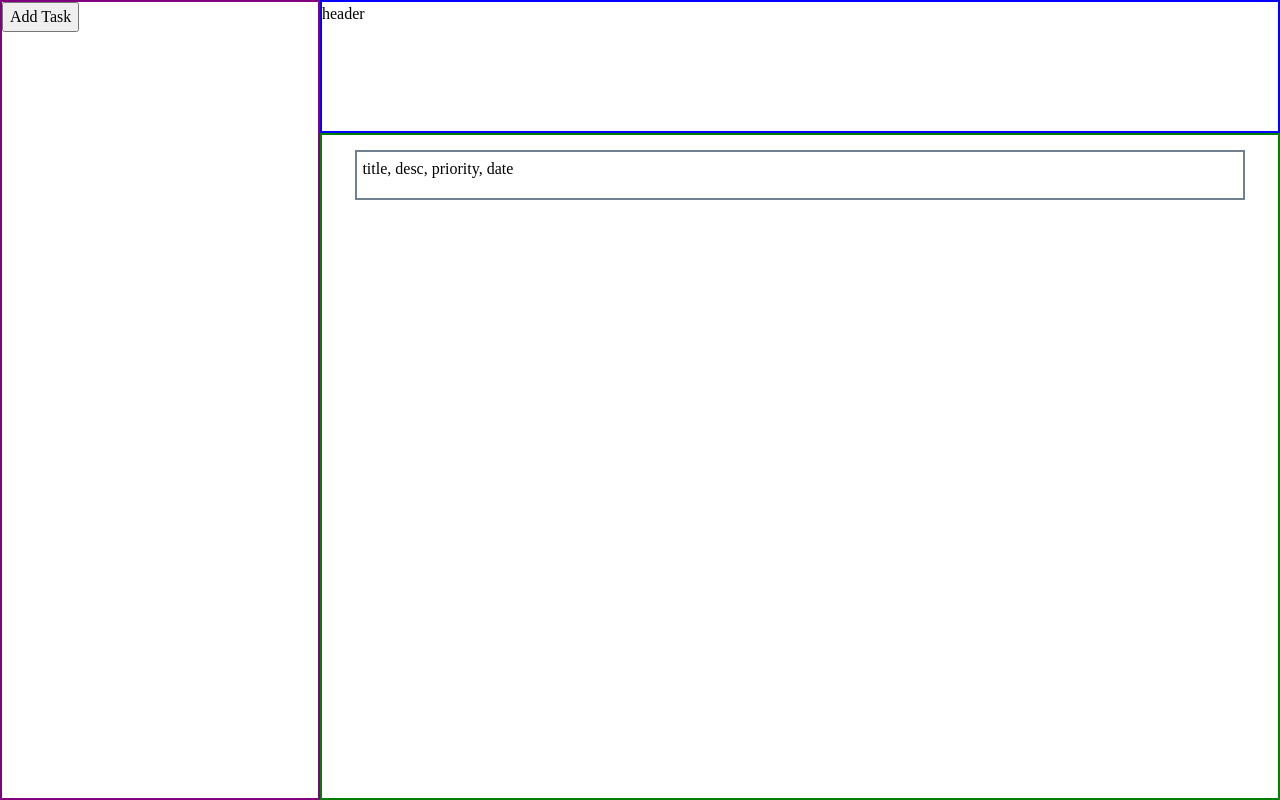
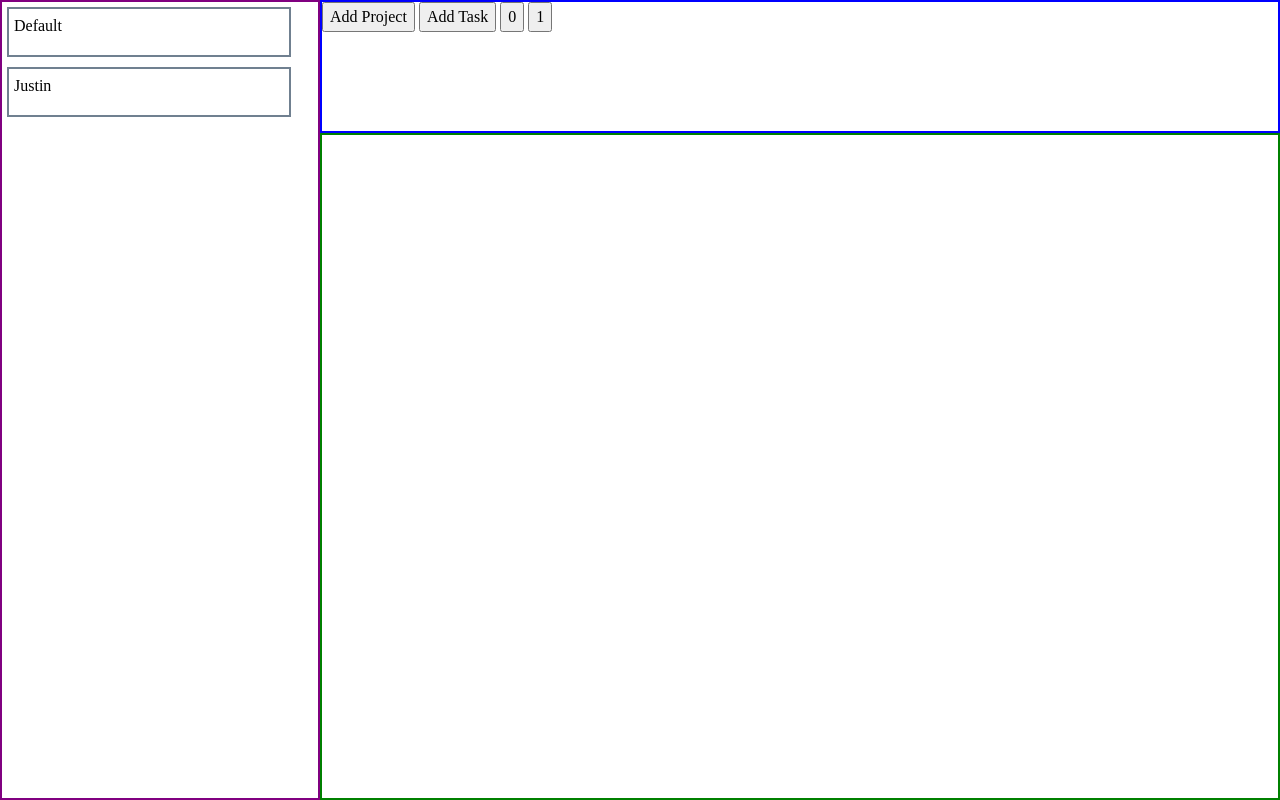
Before and after one commit to JuicetenG/todo-list, a website built with webpack: page src/template.html in a window 1280 px wide. Built offline with nearby package versions, Linux system fonts and the light colour scheme.

Commit message:
add DOM functionality to display projects. Test changing between projects to make sure the correct todos display

```diff
--- a/src/actions.js
+++ b/src/actions.js
@@ -1,5 +1,6 @@
 import Todo from './todo.js';
 import Project from './project.js';
+import dom from './dom.js';
 
 const actions = (() => {
   const defaultProject = new Project('Default');
@@ -18,6 +19,7 @@ const actions = (() => {
     let newProject = new Project(name);
     currentProject = newProject;
     projects.push(newProject);
+    dom.displayProjects();
   }
 
   function addTodo() {
@@ -29,15 +31,22 @@ const actions = (() => {
     return currentProject;
   }
 
+  function getCurrentProjectName() {
+    return currentProject.name;
+  }
+
+
   function changeProject(index) {
     currentProject = projects[index];
+    dom.displayTodos();
   }
 
   function getProjects() {
     return projects;
   }
 
-  return { initialize, createProject, addTodo, getCurrentProject, getProjects, changeProject };
+  return { initialize, createProject, addTodo, getCurrentProject, getProjects, changeProject,
+          getCurrentProjectName };
 })();
 
 export default actions;
--- a/src/css/style.css
+++ b/src/css/style.css
@@ -14,6 +14,8 @@ body {
 #leftColumn {
   border: solid 2px purple;
   grid-row: 1 / 3;
+  display: flex;
+  flex-direction: column;
 }
 
 #rightColumn {
@@ -31,3 +33,11 @@ body {
   margin: 5px;
   padding: 5px;
 }
+
+.project {
+  height: 50px;
+  width: 90%;
+  border: 2px solid slategray;
+  margin: 5px;
+  padding: 5px;
+}
--- a/src/dom.js
+++ b/src/dom.js
@@ -2,12 +2,14 @@ import actions from './actions.js';
 
 const dom  = (() => {
   const addTaskBtn = document.querySelector("#addTodo");
+  const project0 = document.querySelector('#project0');
+  const project1 = document.querySelector('#project1');
 
   function displayTodos() {
     const todoDisplay = document.querySelector('#rightColumn');
     todoDisplay.textContent = '';
-    let current = actions.getCurrentProject();
-    let currentTodos = current.todos;
+    let currentProject = actions.getCurrentProject();
+    let currentTodos = currentProject.todos;
     for (const todo of currentTodos) {
       let newTodo = document.createElement('div');
       newTodo.textContent = todo.display();
@@ -16,7 +18,17 @@ const dom  = (() => {
     }
   }
 
-
+  function displayProjects() {
+    const projectsDisplay = document.querySelector('#leftColumn');
+    projectsDisplay.textContent = '';
+    let projects = actions.getProjects();
+    for(const project of projects) {
+      let newProject = document.createElement('div');
+      newProject.textContent = project.name;
+      newProject.classList.add('project');
+      projectsDisplay.appendChild(newProject);
+    }
+  }
 
   function listen() {
     addTaskBtn.addEventListener('click', () => {
@@ -24,9 +36,18 @@ const dom  = (() => {
       console.log(actions.getCurrentProject());
       displayTodos();
     });
+
+    project0.addEventListener('click', () => {
+      actions.changeProject(0);
+    });
+
+
+    project1.addEventListener('click', () => {
+      actions.changeProject(1);
+    });
   }
 
-  return { displayTodos, listen };
+  return { displayTodos, displayProjects, listen };
 })();
 
 export default dom;
--- a/src/index.js
+++ b/src/index.js
@@ -6,22 +6,8 @@ import Todo from './todo.js';
 import Project from './project.js';
 
 dom.listen();
-
 actions.initialize();
-console.log(actions.getCurrentProject());
 dom.displayTodos();
+console.log(actions.getCurrentProjectName());
 actions.createProject("Justin");
-console.log(actions.getCurrentProject());
-actions.addTodo('t', 'e', 's', 't');
-console.log(actions.getCurrentProject());
 dom.displayTodos();
-console.log(actions.getProjects());
-actions.changeProject(0);
-console.log(actions.getCurrentProject());
-dom.displayTodos();
-actions.changeProject(1);
-console.log(actions.getCurrentProject());
-dom.displayTodos();
-
-
-console.log(actions.getCurrentProject());
--- a/src/template.html
+++ b/src/template.html
@@ -8,9 +8,13 @@
     <link rel="stylesheet" href="./css/reset.css"> -->
   </head>
   <body>
-    <div id="headerDiv">header</div>
+    <div id="headerDiv">
+      <button id="addProject">Add Project</button>
+      <button id="addTodo">Add Task</button>
+      <button id="project0">0</button>
+      <button id="project1">1</button>
+    </div>
     <div id="leftColumn">
-      <button id="addTodo">Add Task</button>
     </div>
     <div id="rightColumn"></div>
   </body>
```
